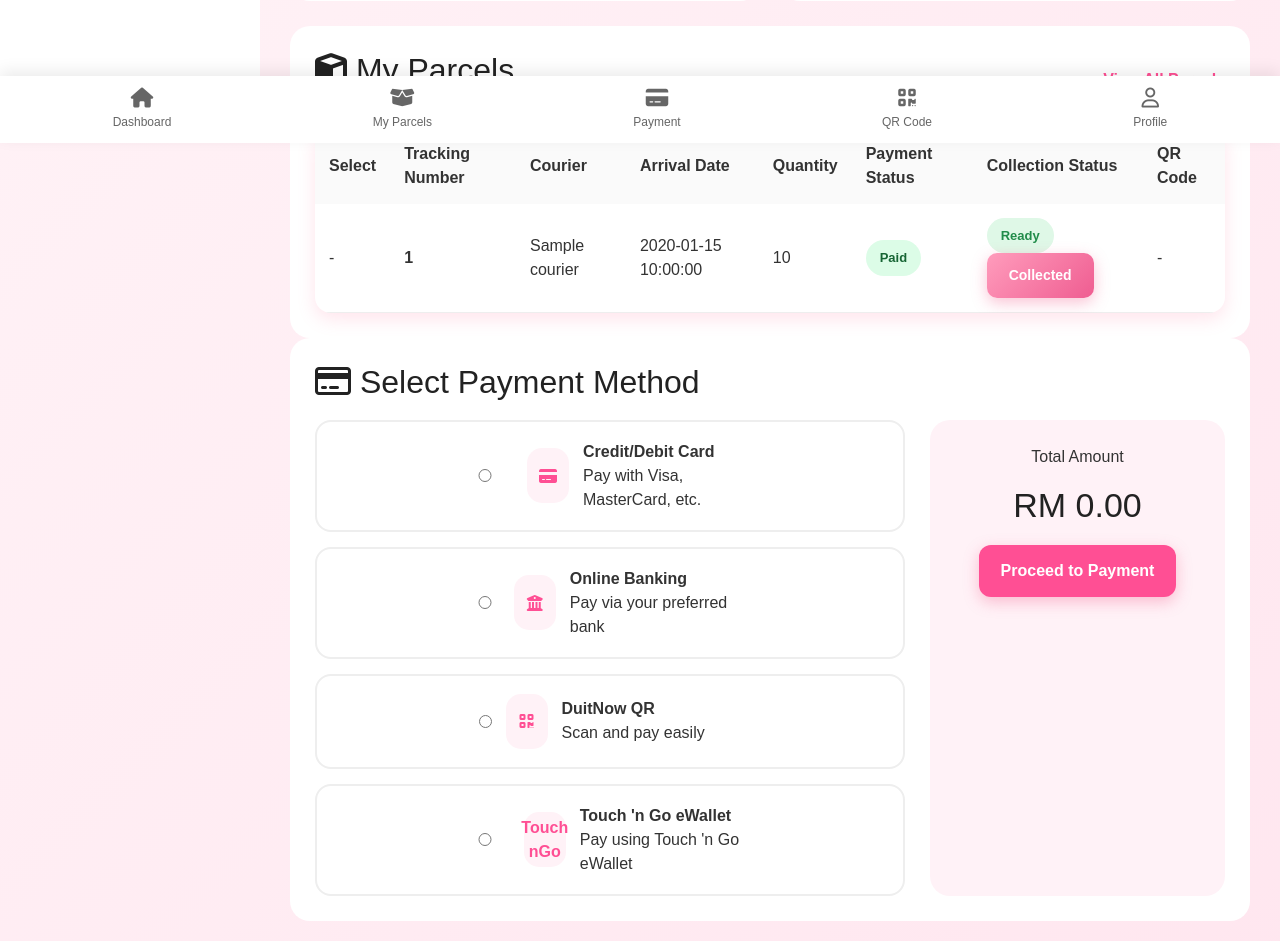
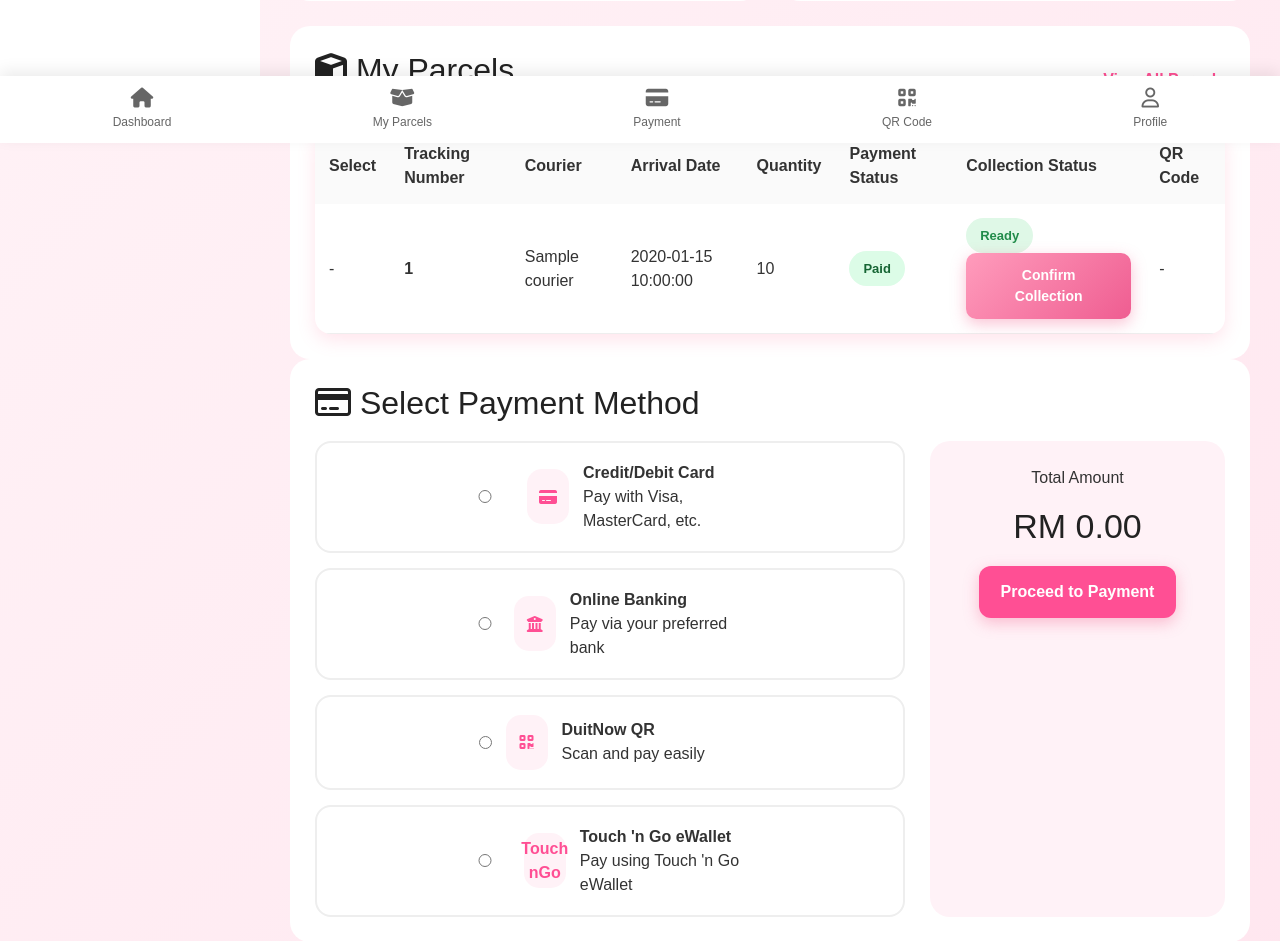
Before and after one commit to SyazaAneesa/Smart-Parcel-Collection-System, a Flask app: template templates/dashboard.html in a window 1280 px wide. Shown: the part 657-1598 px from the top of the page. Run offline with Flask 3, Linux system fonts and the light colour scheme; the template is opened without the code that fills it: most values are stand-ins (such as "Sample title", 1, 10 or a date in 2020).

Commit message:
fix button

```diff
--- a/database.py
+++ b/database.py
@@ -39,6 +39,7 @@ def create_tables():
             quantity INTEGER,
             payment_status TEXT DEFAULT 'Unpaid',
             collection_status TEXT DEFAULT 'Not Collected',
+            collection_date TEXT,
             qr_code TEXT,
             FOREIGN KEY (student_username) REFERENCES students(username)
         )
--- a/templates/dashboard.html
+++ b/templates/dashboard.html
@@ -188,7 +188,7 @@
                                 </span>
                                 {% if parcel.collection_status == 'Pending Confirmation' %}
                                     <form method="POST" action="{{ url_for('confirm_collection', parcel_id=parcel.id) }}" style="margin-top: 8px;">
-                                        <button type="submit" class="btn btn-success btn-sm">Collected</button>
+                                        <button type="submit" class="btn btn-success btn-sm">Confirm Collection</button>
                                     </form>
                                 {% endif %}
                             </td>
```
Also changed, not shown: database.db.
